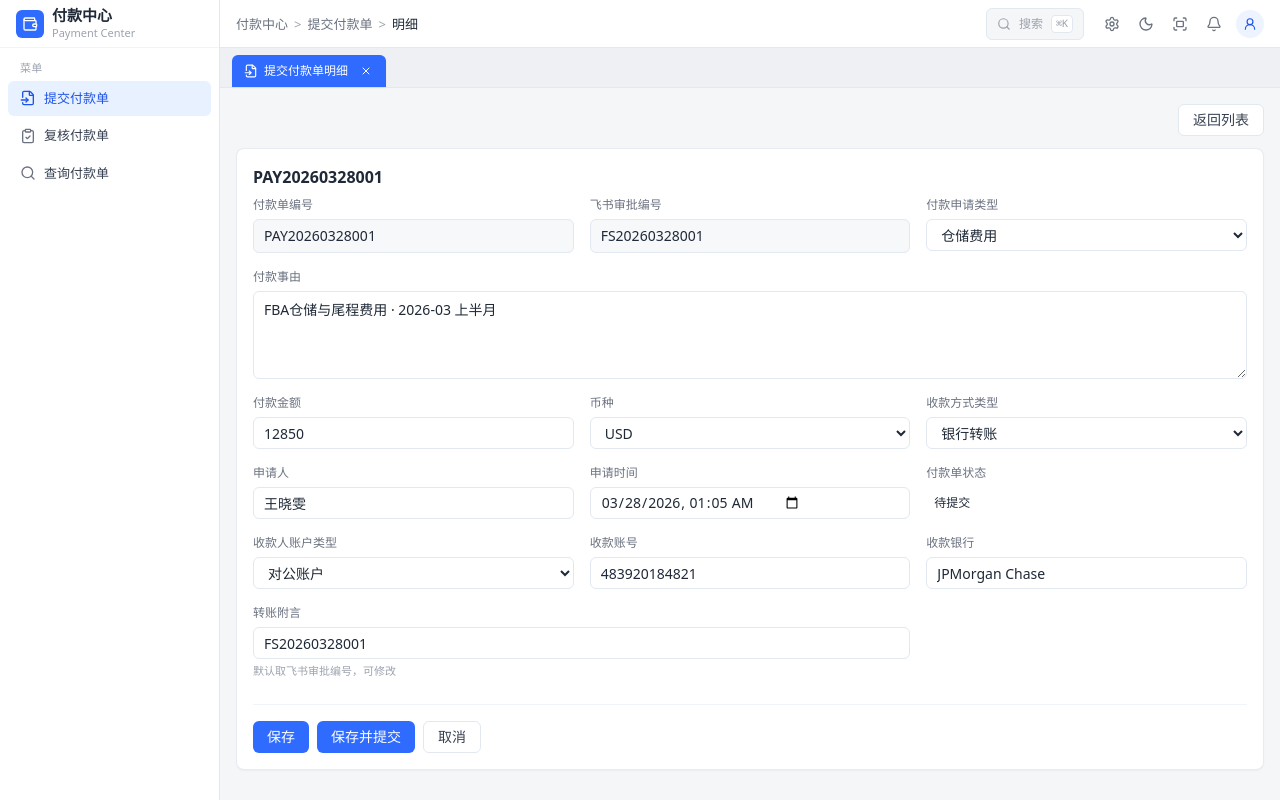
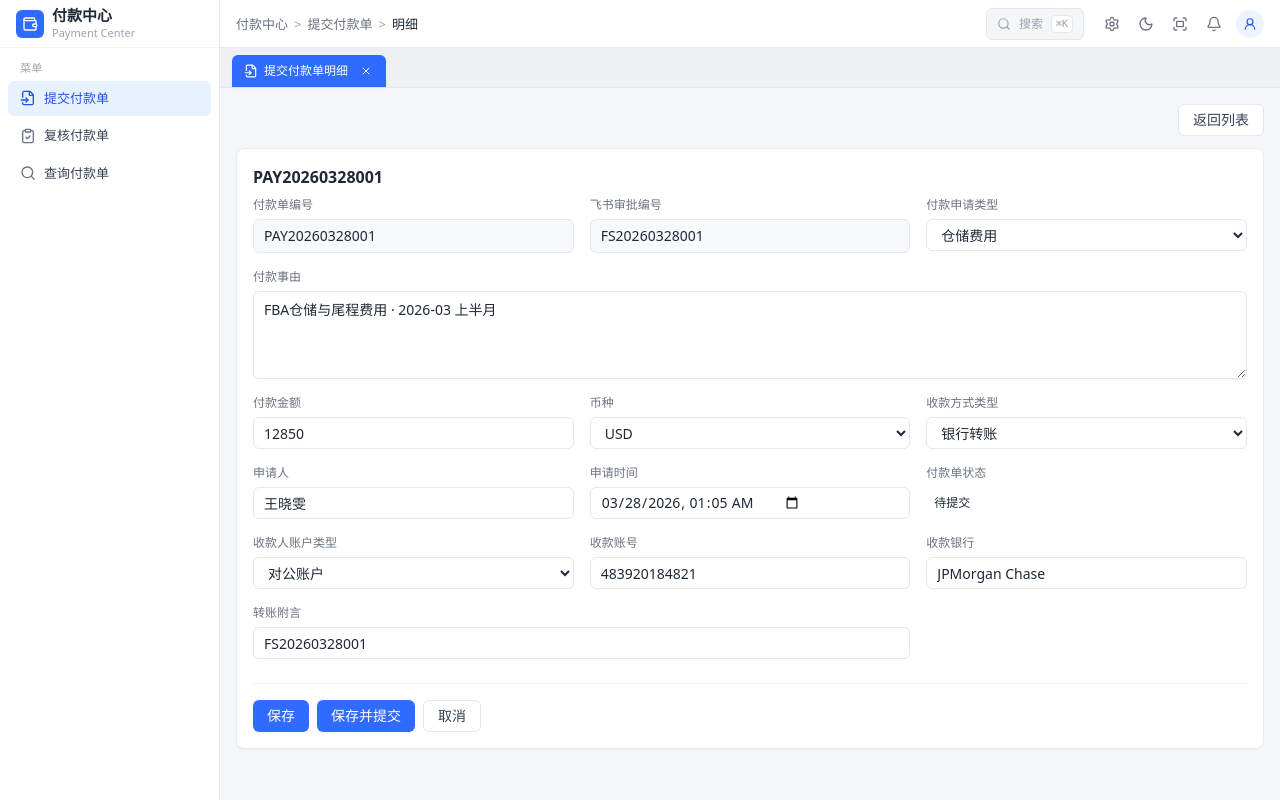
Before and after one commit to 1831833hym-eng/pay-hub, a Next.js app: page /submit/pay-001 in a window 1280 px wide. Built offline with nearby package versions, Linux system fonts and the light colour scheme.

Commit message:
fix: 移除转账附言字段下的文字备注
Co-authored-by: cursor186 <cursor186@bestfulfill.com>

```diff
--- a/src/components/payments/detail-form.tsx
+++ b/src/components/payments/detail-form.tsx
@@ -188,14 +188,10 @@ export function DetailForm({
             <Input
               value={data.transferMemo}
               onChange={(e) => set("transferMemo", e.target.value)}
-              placeholder="默认飞书审批编号"
             />
           ) : (
             <Value>{data.transferMemo || data.feishuNo}</Value>
           )}
-          <p className="mt-1 text-[11px] text-ink-4">
-            默认取飞书审批编号，可修改
-          </p>
         </Field>
       </div>
 
```
